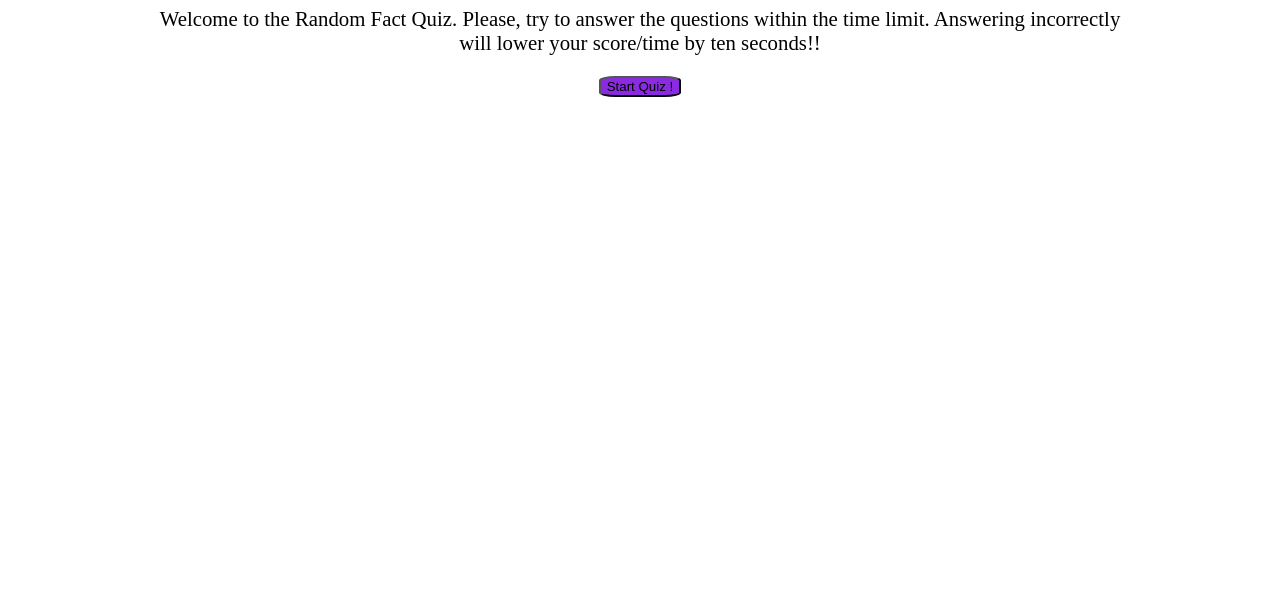
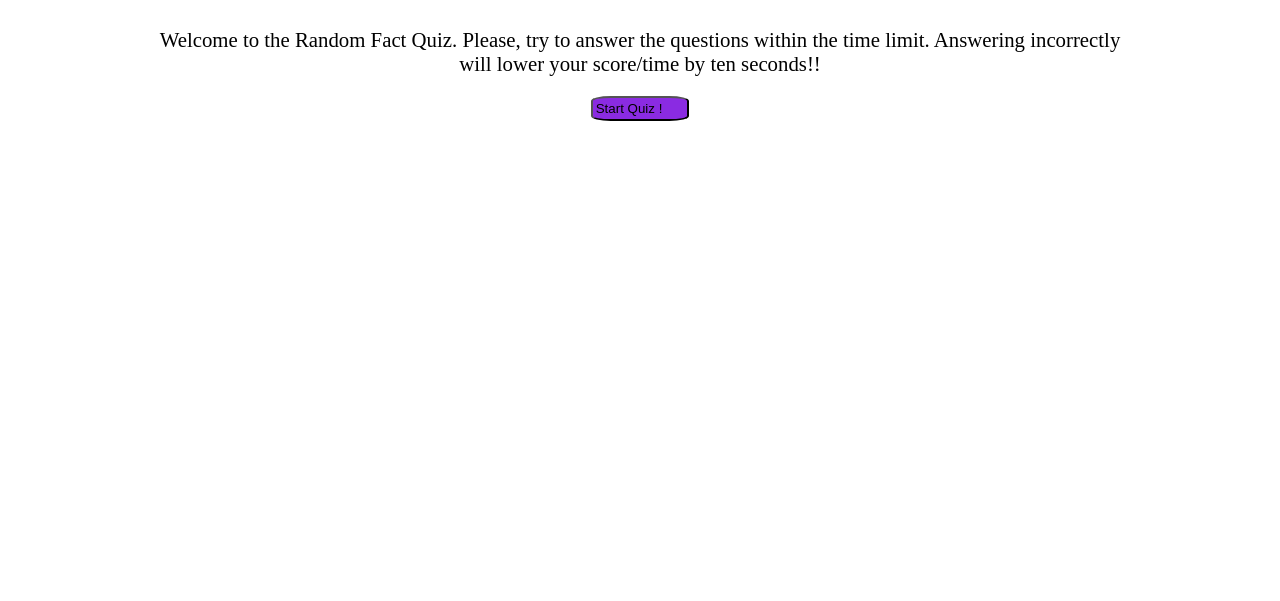
Before and after one commit to ArmandoUg/Homework-4, a plain HTML site: page index.html in a window 1280 px wide. Shown: the part 199-800 px from the top of the page. Drawn offline with Linux system fonts and the light colour scheme.

Commit message:
fixed css for buttons to look better

```diff
--- a/assets/fluff.css
+++ b/assets/fluff.css
@@ -10,18 +10,27 @@ header {
 
 /* added universal button color and radius */
 button {
+    display: inline-flex;
     background-color: blueviolet;
     border-radius: 20%;
-
+   text-align: center;
+   flex-direction: column;
+   justify-content: center;
+   margin: auto;
+   width: 10%;
+   text-align: center;
+   padding:.3% ;
 }
 
 /* added styling to starting quizcard class  */
 .quizcard {
-    display: block;
+    display: flex;
     padding-left: 140px;
     padding-right: 140px;
     text-align: center;
     flex-wrap: wrap;
+    flex-direction: column;
+    justify-content: space-between;
 }
 
 .title {
@@ -29,5 +38,9 @@ button {
 }
 
 .intro {
-    font-size: 130% ;
+    font-size: 130%;
 }
+.startbutton {
+    display: inline-flex;
+    text-align: center;
+}
--- a/assets/quiz.js
+++ b/assets/quiz.js
@@ -48,6 +48,7 @@ var quizquestions = [
     },
 ];
 // created a function for count
+// created a timer
 function count() {
     var timer = setInterval(function() {
     timeleft--;
@@ -57,8 +58,6 @@ function count() {
     }
 }, 1000);
 }
-// created a timer
-// var timer = setInterval(count, 1000);
 // added a function to show current question
 function displayquestion() {
     quizcardel.innerHTML = "";
@@ -67,10 +66,8 @@ function displayquestion() {
     qTitleEl.textContent = q.question;
     quizcardel.append(qTitleEl);
 
-    function startquiz() {
-    };
-    var answers = quizquestions.answers;
-    for (var i = 0; i < length; i++) {
+    var answers = q.answers;
+    for (var i = 0; i < answers.length; i++) {
         var answer = answers[i];
         var button = document.createElement("button");
         // var response = document.querySelector(".quizcard)");
@@ -93,4 +90,4 @@ function displayquestion() {
 starti.addEventListener("click", function() {
     count()
     displayquestion()
-    });
+});
```
